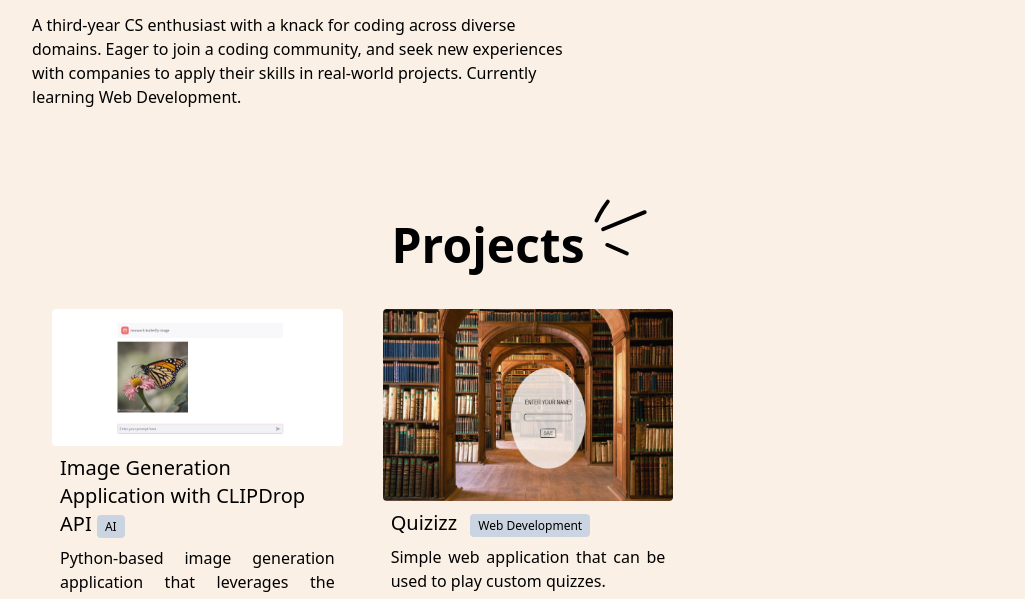
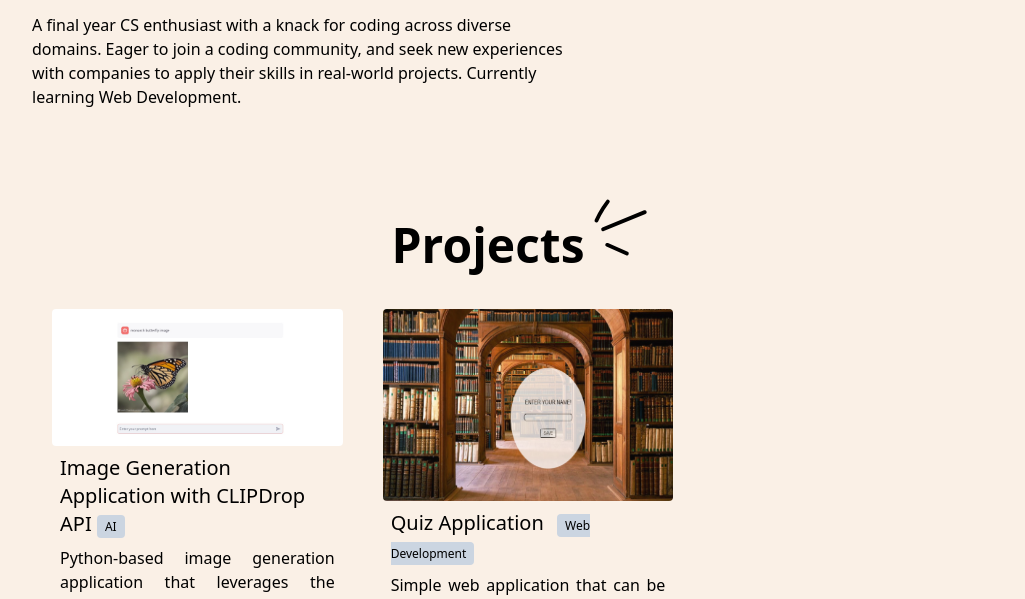
Before and after one commit to Greethika-D/Portfolio, a plain HTML site: page index.html in a window 1280 px wide. Shown: the part 483-1082 px from the top of the page, without its empty margins (112-1137 px from the left). Drawn offline with nearby package versions, Linux system fonts and the light colour scheme.

Commit message:
Update index.html

```diff
--- a/index.html
+++ b/index.html
@@ -45,7 +45,7 @@
 
           <div>
             <p class="font-poppins py-8 md:w-3/4 md:py-0 lg:w-[550px]">
-                A third-year CS enthusiast with a knack for coding across diverse domains. Eager to join a coding community, and seek new experiences with companies to apply their skills in real-world projects. Currently learning Web Development.
+                A final year CS enthusiast with a knack for coding across diverse domains. Eager to join a coding community, and seek new experiences with companies to apply their skills in real-world projects. Currently learning Web Development.
             </p>
           </div>
         </div>
@@ -91,7 +91,7 @@
                 alt=""
               />
               <div class="text-xl font-roboto p-2">
-                Quizizz
+                Quiz Application
                 <span class="p-[3px] mx-2 px-2 bg-slate-300 text-xs rounded">
                   Web Development
                 </span>
```
